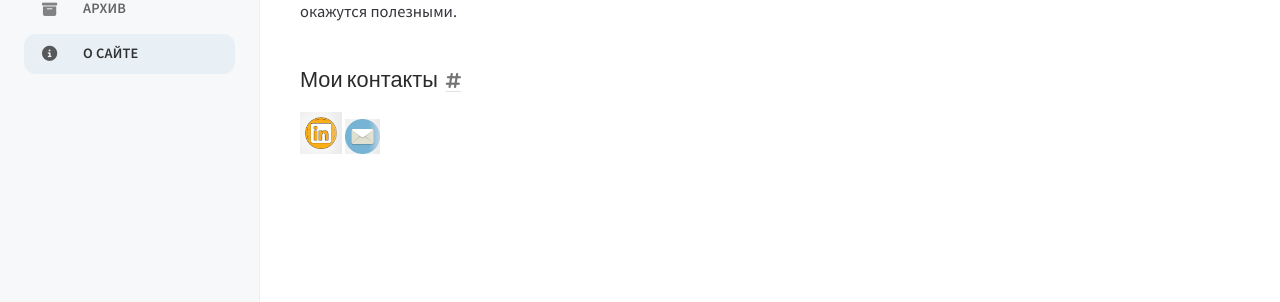
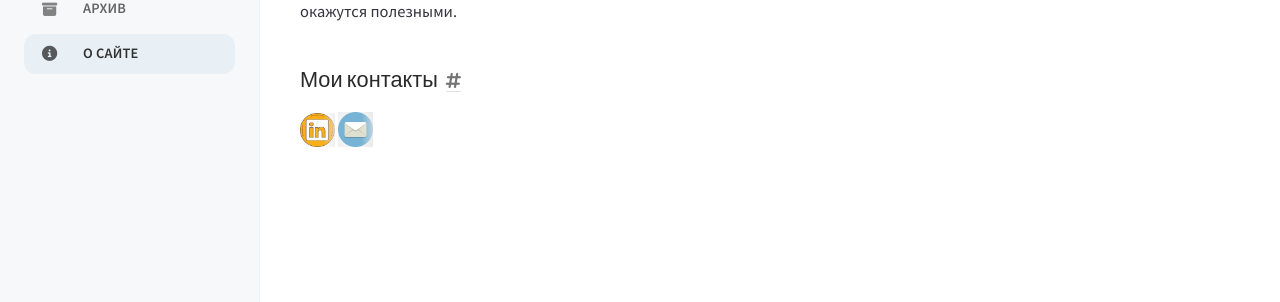
Before and after one commit to KarineAyrs/KarineAyrs.github.io, a Jekyll site: the page built from _tabs/about.md, in a window 1280 px wide. Shown: the part 430-732 px from the top of the page. Built offline with Jekyll 4.4.1, drawn with Linux system fonts in a browser that asks for light colours; cached includes are drawn as plain includes.

Commit message:
make logos equal size

```diff
--- a/_tabs/about.md
+++ b/_tabs/about.md
@@ -10,5 +10,5 @@ order: 4
 ⭐ Здесь я буду размещать мини-статьи на интересные для меня темы, чтобы лучше в них разобраться или в качестве архива своих исследований. Буду рада, если и для вас они окажутся полезными.
 
 ### Мои контакты
-[<img src="/assets/img/linkedin_logo.png" width="42px">](https://www.linkedin.com/in/karineayrs)
+[<img src="/assets/img/linkedin_logo.jpeg" width="35px">](https://www.linkedin.com/in/karineayrs)
 [<img src="/assets/img/mail_logo.png" width="35px">](mailto:karine.ayrps@gmail.com)
```
